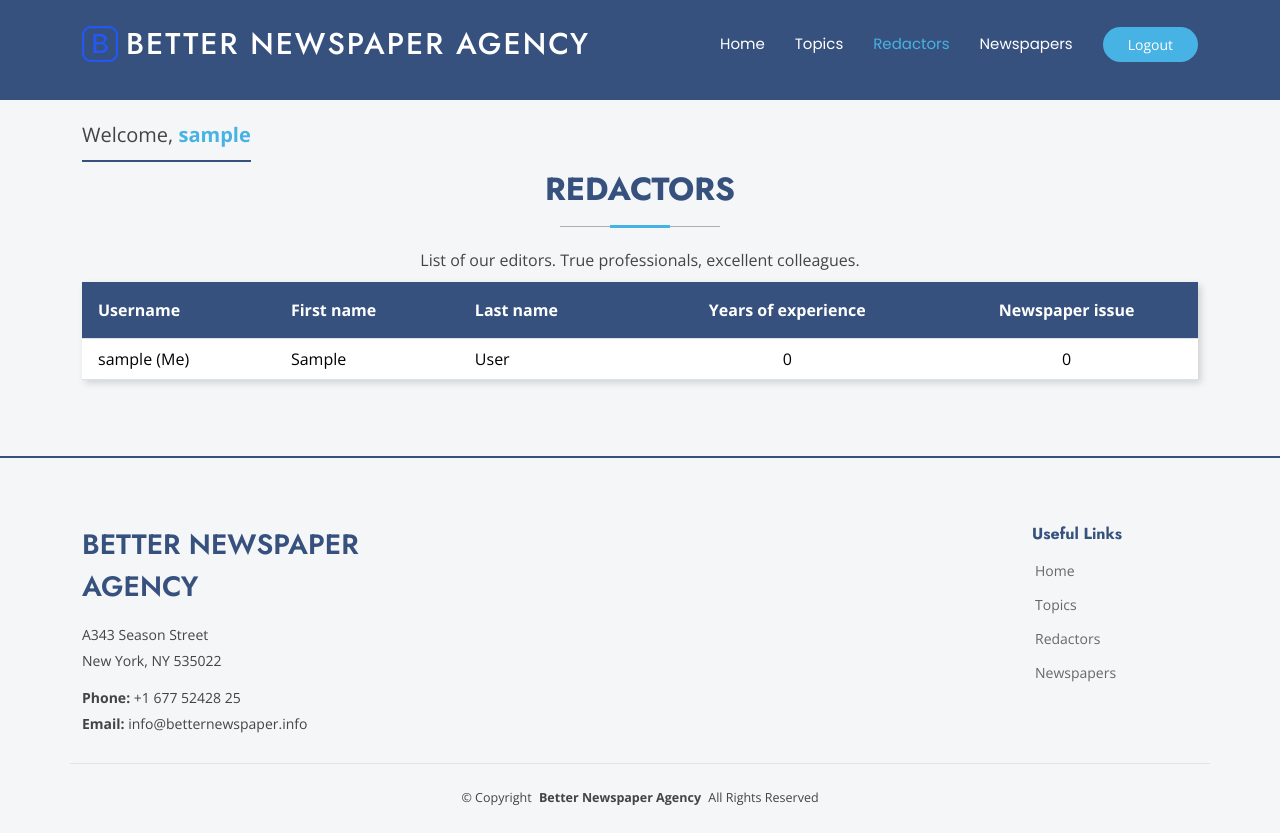
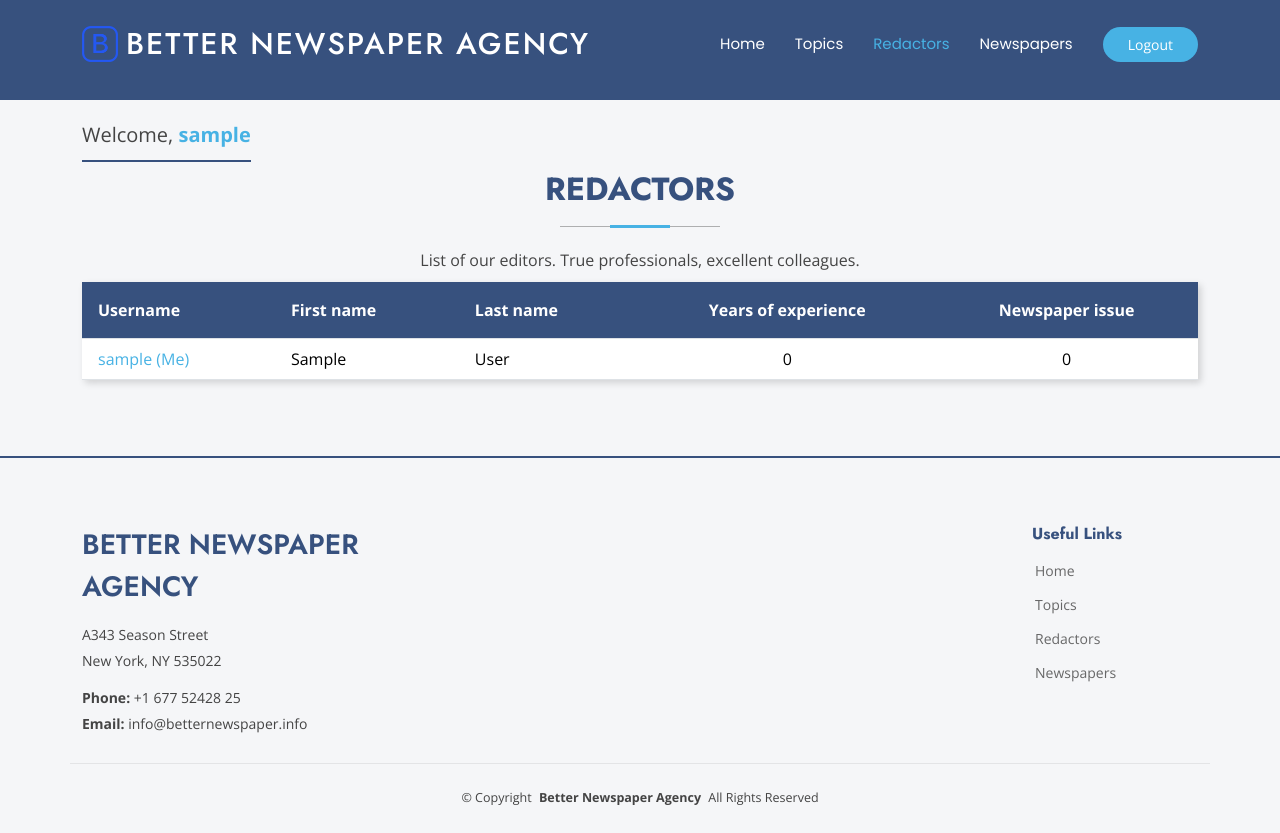
Before and after one commit to omnigun/newspaper-agency, a Django app: page /redactors/ in a window 1280 px wide. Run offline with Django 5.2, Linux system fonts and the light colour scheme; the visitor is signed in with stand-in values (Sample User, id 1); data comes from the database, SQL or seed files in the repository; data that the repository does not hold is empty; some libraries are stand-ins or nearby versions.

Commit message:
added links to pages redactor-detail

```diff
--- a/templates/newspaper/redactor_list.html
+++ b/templates/newspaper/redactor_list.html
@@ -24,7 +24,10 @@
               </tr>
               {% for redactor in redactor_list %}
               <tr>
-                <td class="px-3 py-2">{{ redactor.username }} {% if user == redactor %}(Me){% endif %}</td>
+
+                <td class="px-3 py-2">
+                  <a href="{%url 'redactor-detail' pk=redactor.pk %}">
+                  {{ redactor.username }} {% if user == redactor %}(Me){% endif %}</a></td>
                 <td class="px-3 py-2">{{ redactor.first_name }}</td>
                 <td class="px-3 py-2">{{ redactor.last_name }}</td>
                 <td class="px-3 py-2 text-center">{{ redactor.years_of_experience }}</td>
```
